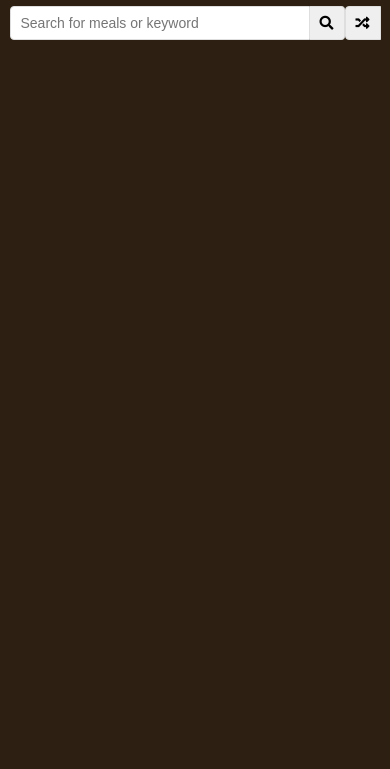
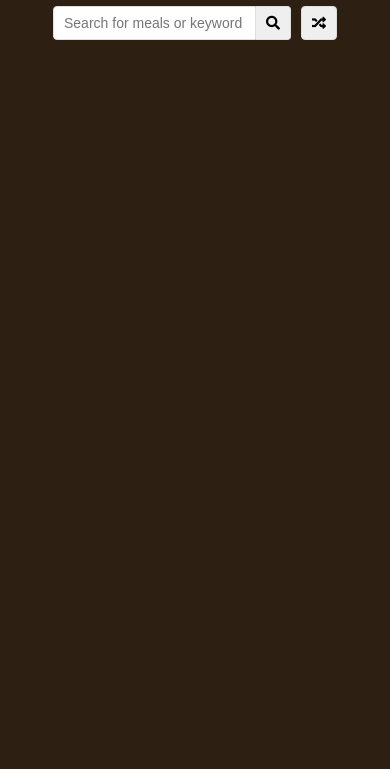
Before and after one commit to Vanchen07/JS20---Meal_finder, a plain HTML site: page index.html in a window 390 px wide. Shown: the part 75-844 px from the top of the page. Drawn offline with Linux system fonts and the light colour scheme.

Commit message:
style random btn, add media query widths

```diff
--- a/style.css
+++ b/style.css
@@ -44,3 +44,20 @@ input[type='text'] {
     border-top-right-radius: 4px;
     border-bottom-right-radius: 4px;
 }
+
+.random-btn {
+    cursor: pointer;
+    margin-left: 10px;
+    border-top-right-radius: 4px;
+    border-bottom-right-radius: 4px;
+}
+
+@media(max-width: 800px) {
+}
+@media(max-width: 700px) {
+}
+@media(max-width: 500px) {
+    input[type='text'] {
+        width: 100%;
+    }
+}
```
